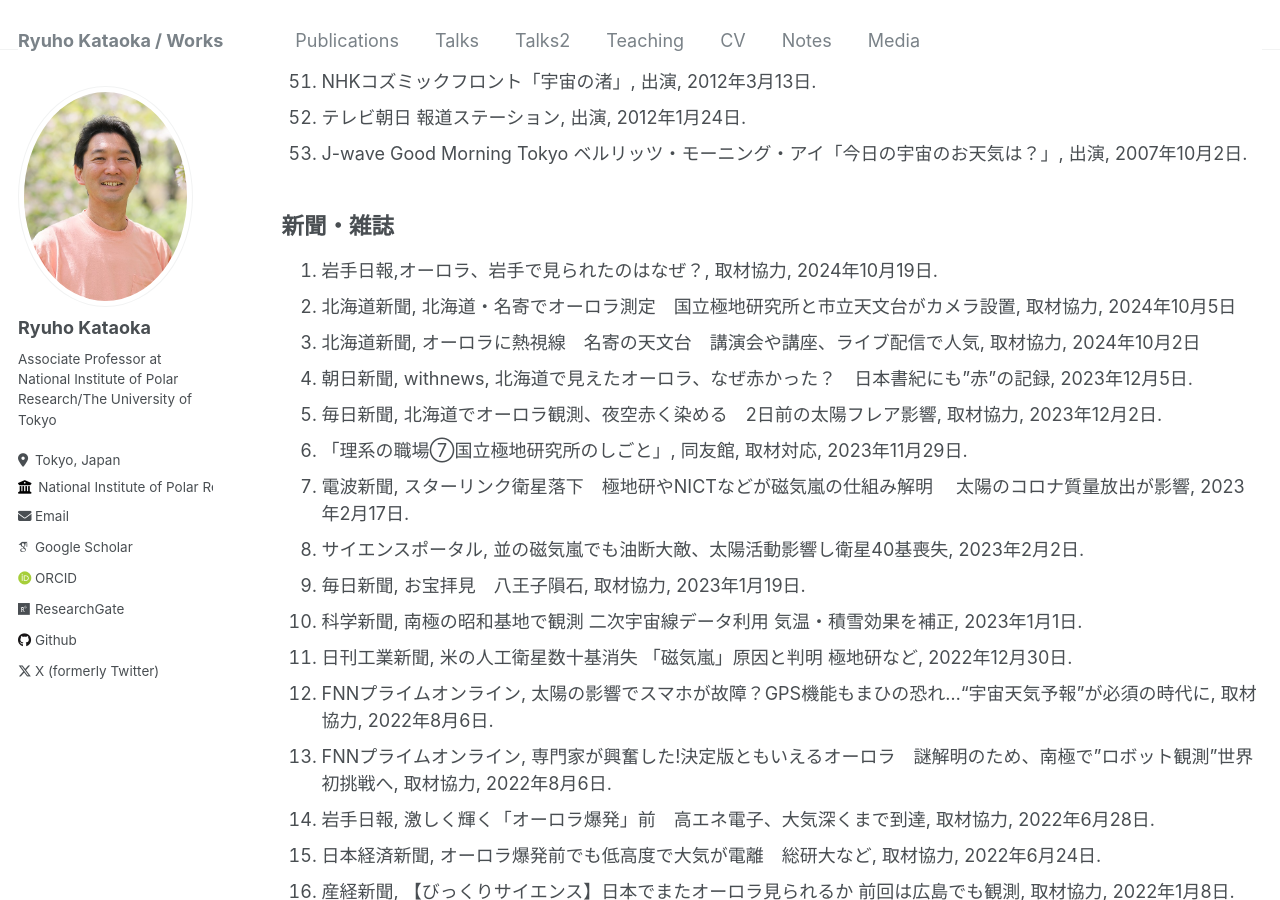
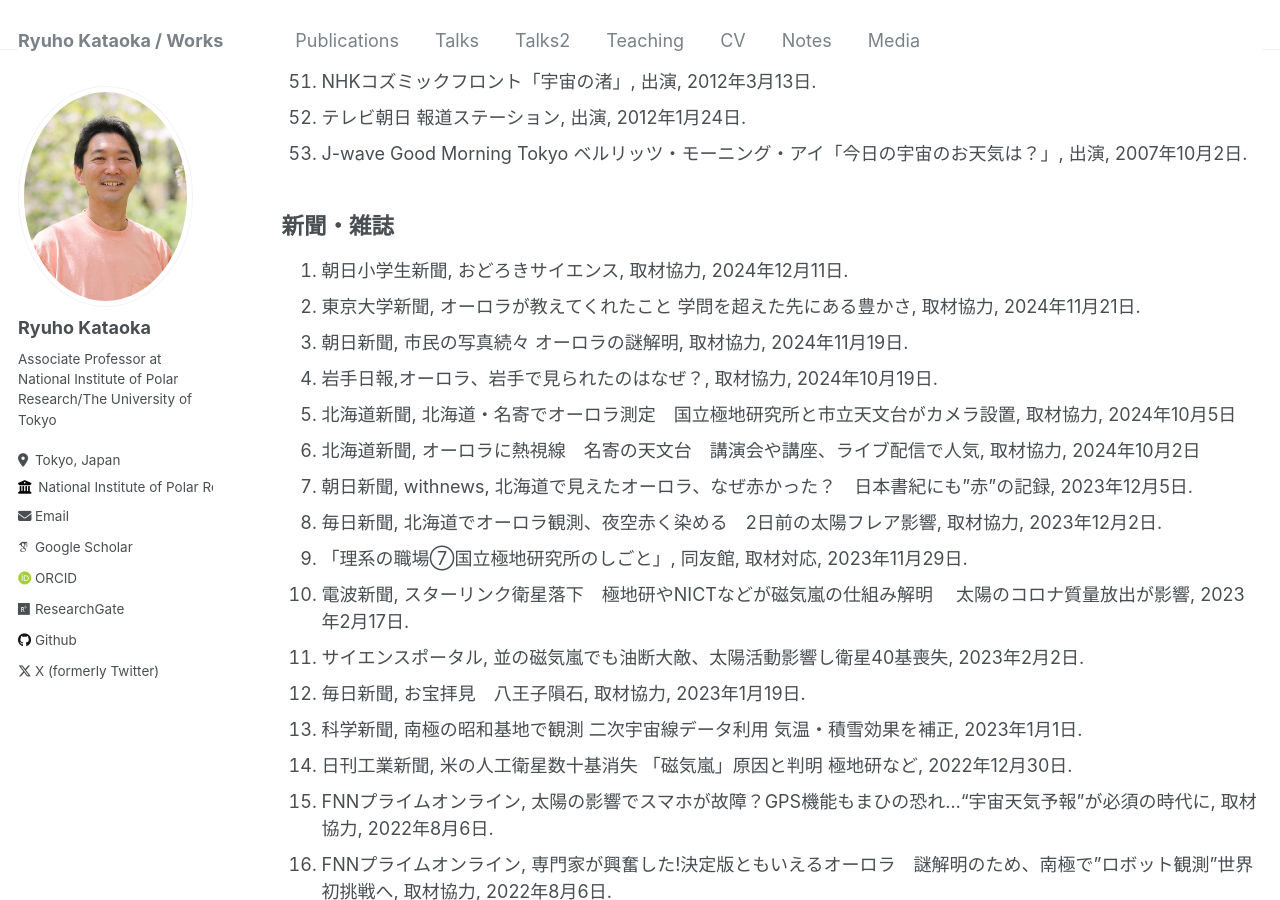
Before and after one commit to ryuhokataoka/ryuhokataoka.github.io, a Jekyll site: the page built from _pages/media.md, in a window 1280 px wide and 900 px high, scrolled down 2044 px. Built offline with Jekyll 4.4.1, drawn with Linux system fonts in a browser that asks for light colours; some web fonts are replaced.

Commit message:
Update media.md

```diff
--- a/_pages/media.md
+++ b/_pages/media.md
@@ -64,6 +64,9 @@ author_profile: true
 
 新聞・雑誌
 ----
+1. 朝日小学生新聞, おどろきサイエンス, 取材協力, 2024年12月11日.
+1. 東京大学新聞, オーロラが教えてくれたこと 学問を超えた先にある豊かさ, 取材協力, 2024年11月21日.
+1. 朝日新聞, 市民の写真続々 オーロラの謎解明, 取材協力, 2024年11月19日.
 1. 岩手日報,オーロラ、岩手で見られたのはなぜ？, 取材協力, 2024年10月19日.
 1. 北海道新聞, 北海道・名寄でオーロラ測定　国立極地研究所と市立天文台がカメラ設置, 取材協力, 2024年10月5日
 1. 北海道新聞, オーロラに熱視線　名寄の天文台　講演会や講座、ライブ配信で人気, 取材協力, 2024年10月2日
```
